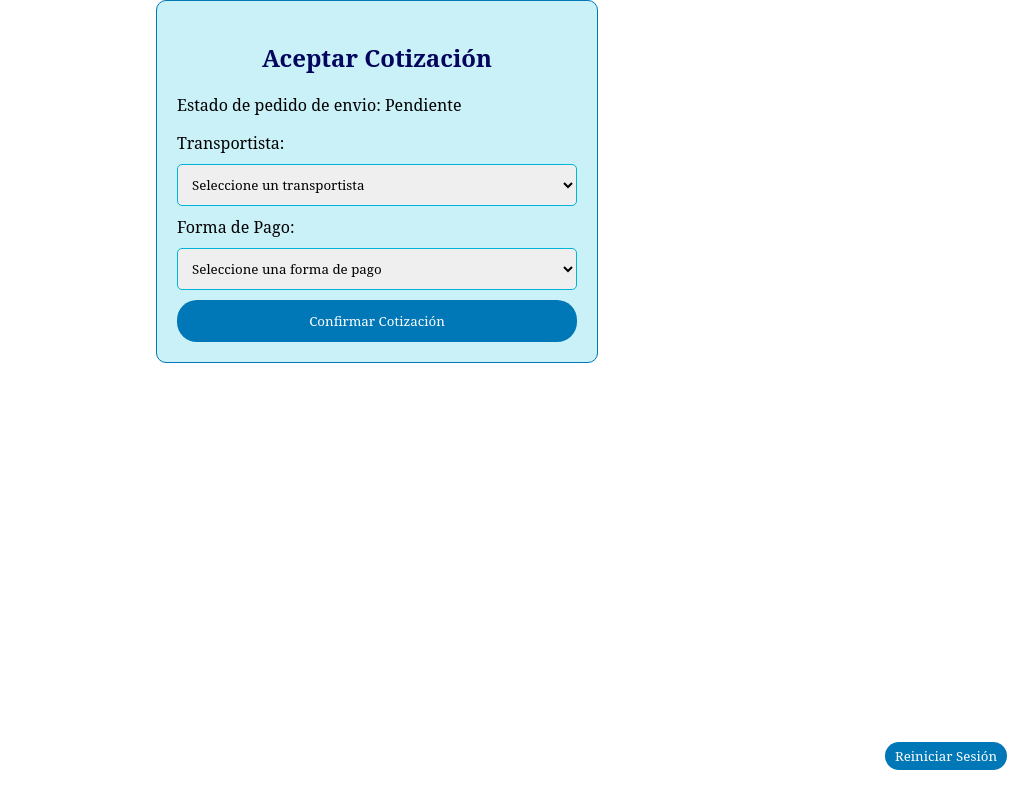
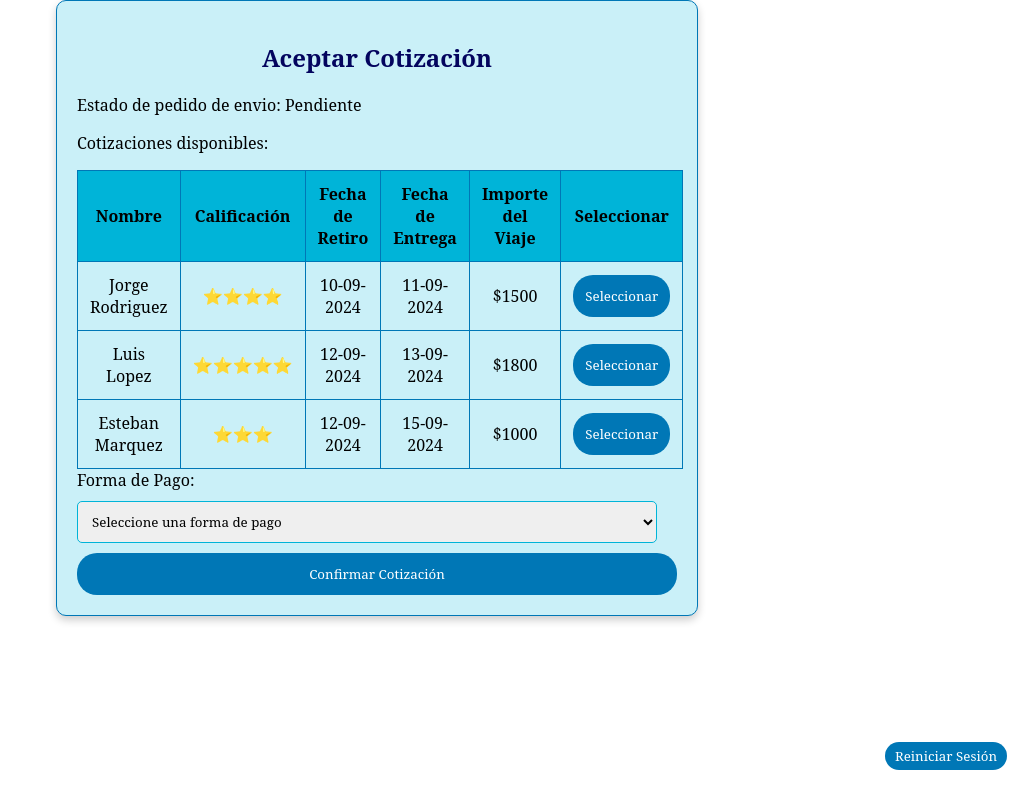
Before and after one commit to ignaciovillane/tpReact, a React (Create React App) app in the folder tp6/: page / in a window 1280 px wide. Shown: the whole page, without its empty margins (263-1280 px from the left). Built offline with nearby package versions, Linux system fonts and the light colour scheme.

Commit message:
Cambios hechos

```diff
--- a/tp6/src/components/CardDetailsForm.js
+++ b/tp6/src/components/CardDetailsForm.js
@@ -3,10 +3,12 @@ import tarjetas from '../data/tarjetas';
 import '../styles/CardDetailsForm.css';
 import OrderStatus from './OrderStatus';
 import ConfirmationModal from './ConfirmationModal';
-import { useNavigate } from 'react-router-dom'; // Importamos useNavigate
+import { useLocation, useNavigate } from 'react-router-dom'; // Importamos useNavigate
 
 
 const CardDetailsForm = ({ onPaymentProcess }) => {
+  const location = useLocation();
+  const transportista = location.state?.transportista;
   const navigate = useNavigate(); // Hook para navegar entre rutas
 
   const [cardDetails, setCardDetails] = useState({ number: "", pin: "", name: "", documentType: "", documentNumber: "" });
@@ -45,7 +47,7 @@ const CardDetailsForm = ({ onPaymentProcess }) => {
   };
   const handleCardDetailsChange = (e) => {
     const { name, value } = e.target;
-    const newValue = (name === "number" || name === "pin" || name === "documentNumber") ? value.replace(/\D/, '') : value;
+    const newValue = (name === "number" || name === "pin" || (name === "documentNumber" && cardDetails.documentType === "DNI")) ? value.replace(/\D/, '') : value;
     setCardDetails({
       ...cardDetails,
       [name]: newValue
@@ -99,7 +101,16 @@ const CardDetailsForm = ({ onPaymentProcess }) => {
       tarjeta.tipo === cardType
     );
 
-    return !!matchingCard; // Devuelve true si se encuentra una tarjeta que coincida
+    if (matchingCard) {
+      if (parseFloat(matchingCard.saldo) >= parseFloat(transportista.importe)) {
+        return true; // El saldo es suficiente
+      } else {
+        return false; // El saldo no es suficiente
+      }
+    }
+
+    return false; // No se encontró una tarjeta válida
+
   };
 
   const handlePaymentSubmit = (e) => {
--- a/tp6/src/components/PaymentFormPage.js
+++ b/tp6/src/components/PaymentFormPage.js
@@ -64,7 +64,7 @@ const PaymentForm = () => {
       setShowModal(true);
       setPaymentAction(paymentMethod);
     } else if (paymentMethod === "tarjeta") {
-      navigate("/card-details");
+      navigate("/card-details", {state: {transportista}});
     }
   };
 
--- a/tp6/src/components/TransportistaSelector.js
+++ b/tp6/src/components/TransportistaSelector.js
@@ -2,9 +2,10 @@ import React from 'react';
 import transportistas from '../data/transportistas';
 
 const TransportistaSelector = ({ transportista, setTransportista }) => {
-  const handleTransportistaChange = (e) => {
-    const selectedTransportista = transportistas.find(t => t.name === e.target.value);
+
+  const handleSelectTransportista = (selectedTransportista) => {
     setTransportista(selectedTransportista);
+    console.log(selectedTransportista)
   };
 
   const getStarRating = (rating) => {
@@ -14,22 +15,39 @@ const TransportistaSelector = ({ transportista, setTransportista }) => {
 
   return (
     <div>
-      <label htmlFor="transportista">Transportista:</label>
-      <select id="transportista" value={transportista?.name || ""} onChange={handleTransportistaChange}>
-        <option value="">Seleccione un transportista</option>
-        {transportistas.map((t) => (
-          <option key={t.id} value={t.name}>
-            {t.name} (Calificación: {getStarRating(t.rating)})
-          </option>
-        ))}
-      </select>
-      {transportista && (
-        <div className="details">
-          <p><strong>Fecha de Retiro:</strong> {transportista.retiro}</p>
-          <p><strong>Fecha de Entrega:</strong> {transportista.entrega}</p>
-          <p><strong>Importe del Viaje:</strong> ${transportista.importe}</p>
-        </div>
-      )}
+      <p>Cotizaciones disponibles:</p>
+      <table>
+        <thead>
+          <tr>
+            <th>Nombre</th>
+            <th>Calificación</th>
+            <th>Fecha de Retiro</th>
+            <th>Fecha de Entrega</th>
+            <th>Importe del Viaje</th>
+            <th>Seleccionar</th>
+          </tr>
+        </thead>
+        <tbody>
+          {transportistas.map((t) => (
+            <tr key={t.id}>
+              <td>{t.name}</td>
+              <td>{getStarRating(t.rating)}</td>
+              <td>{t.retiro}</td>
+              <td>{t.entrega}</td>
+              <td>${t.importe}</td>
+              <td>
+                <button
+                  onClick={() => handleSelectTransportista(t)}
+                  disabled={transportista?.id === t.id}
+                  className={transportista?.id === t.id ? "table-button selected" : "table button"}
+                >
+                  {transportista?.id === t.id ? "Seleccionado" : "Seleccionar"}
+                </button>
+              </td>
+            </tr>
+          ))}
+        </tbody>
+      </table>
     </div>
   );
 };
--- a/tp6/src/data/tarjetas.js
+++ b/tp6/src/data/tarjetas.js
@@ -5,7 +5,8 @@ const tarjetas = [{
       PIN: "1234",
       nombreCompleto: "Juan Perez",
       tipoDocumento: "DNI",
-      numeroDocumento: "32123456"
+      numeroDocumento: "32123456",
+      saldo: "2000"
 
 },
 {
@@ -14,7 +15,8 @@ const tarjetas = [{
     PIN: "5678",
     nombreCompleto: "Ana Garcia",
     tipoDocumento: "Pasaporte",
-    numeroDocumento: "XG123456"
+    numeroDocumento: "XG123456",
+    saldo: "500"
 
 }];
 
--- a/tp6/src/styles/App.css
+++ b/tp6/src/styles/App.css
@@ -1,89 +1,147 @@
 /* Estilos para el formulario */
-
 .payment-form {
-  max-width: 400px;
+  width: 100%;
+  max-width: 600px;
   margin: 0 auto;
   padding: 20px;
-  border: 1px solid #0077B6; /* Azul medio oscuro */
+  border: 1px solid #0077B6;
   border-radius: 10px;
-  background-color: #CAF0F8; /* Casi blanco */
-  font-family: 'Serif'; /* Tipografía Serif */
+  background-color: #CAF0F8;
+  font-family: 'Serif';
+  box-shadow: 0 4px 8px rgba(0, 0, 0, 0.2);
 }
 
 .payment-form h2 {
   text-align: center;
-  color: #03045E; /* Color oscuro */
-  font-family: 'Serif'; /* Tipografía Serif */
+  color: #03045E;
+  margin-bottom: 20px;
 }
 
 .payment-form input,
 .payment-form select {
-  width: 100%;
+  width: calc(100% - 20px);
   padding: 10px;
   margin: 10px 0;
   border-radius: 5px;
-  border: 1px solid #00B4D8; /* Azul claro */
+  border: 1px solid #00B4D8;
   box-sizing: border-box;
-  font-family: 'Serif'; /* Tipografía Serif */
+  font-family: 'Serif';
 }
 
 .payment-form button {
   width: 100%;
   padding: 12px;
-  background-color: #0077B6; /* Azul medio oscuro */
-  color: white;
+  background-color: #0077B6;
   border: none;
-  border-radius: 20px; /* Esquinas más redondeadas */
+  border-radius: 20px;
   cursor: pointer;
-  font-family: 'Serif'; /* Tipografía Serif */
+  font-family: 'Serif';
+  transition: background-color 0.3s;
+  font: solid #CAF0F8;
 }
 
 .payment-form button:hover {
-  background-color: #00B4D8; /* Azul claro */
+  background-color: #00B4D8;
 }
 
 .details {
   margin: 10px 0;
   padding: 10px;
-  background-color: #90E0EF; /* Azul muy claro */
+  background-color: #90E0EF;
   border-radius: 5px;
-  font-family: 'Serif'; /* Tipografía Serif */
+  font-family: 'Serif';
 }
 
 .details p {
   margin: 5px 0;
   font-size: 1.1em;
-  color: #03045E; /* Color oscuro */
-  font-family: 'Serif'; /* Tipografía Serif */
+  color: #03045E;
 }
 
-.gateway-logos img {
-  width: 150px;
-  height: auto;
-  margin-top: 10px;
+
+.table-container {
+  width: 100%;
+  overflow-x: auto;
+  margin-top: 20px;
 }
 
-/* Media Query para pantallas pequeñas */
+table {
+  width: 100%;
+  border-collapse: collapse;
+  font-family: 'Serif';
+  font-size: 1em;
+
+}
+
+table, th, td {
+  border: 1px solid #0077B6;
+}
+
+th, td {
+  padding: 12px;
+  text-align: center;
+}
+
+th {
+  background-color: #00B4D8;
+  color: black;
+}
+
+td {
+  background-color: #CAF0F8;
+}
+
+/* Estilo para botones dentro de la tabla */
+.table-button {
+  padding: 8px 12px;
+  border: none;
+  border-radius: 5px;
+  background-color: #0077B6;
+  color: white;
+  cursor: pointer;
+  transition: background-color 0.3s;
+}
+
+.table-button:hover {
+  background-color: #00B4D8;
+}
+
+.table-button:active {
+  background-color: #005F8A;
+}
+
+.table-button.selected {
+  background-color: #03045E;
+}
+
 @media (max-width: 600px) {
+  .table-button {
+    padding: 6px 8px;
+    font-size: 0.8em;
+  }
+
+  th, td {
+    padding: 6px;
+    font-size: 0.8em;
+  }
+
+  table {
+    font-size: 0.85em;
+  }
+
+  .payment-form {
+    padding: 15px;
+    font-size: 0.9em;
+  }
+}
+
+@media (max-width: 400px) {
   .payment-form {
     padding: 10px;
   }
 
-  .payment-form h2 {
-    font-size: 1.5em;
-  }
-
-  .payment-form button {
-    padding: 14px;
-    border-radius: 20px; /* Esquinas más redondeadas en móviles */
-  }
-
-  .gateway-logos img {
-    width: 100px;
-    height: auto;
-  }
-
-  .details p {
-    font-size: 1em;
+  table {
+    display: block;
+    overflow-x: auto;
   }
 }
```
